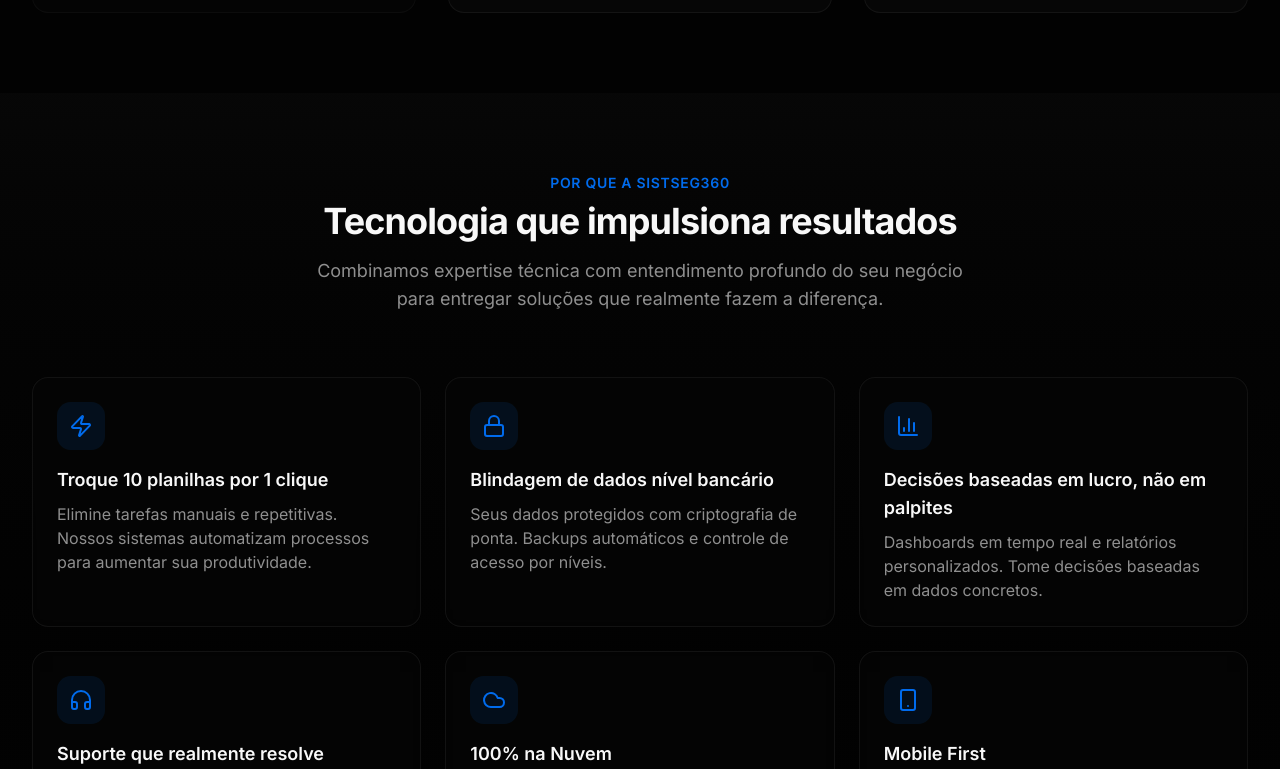
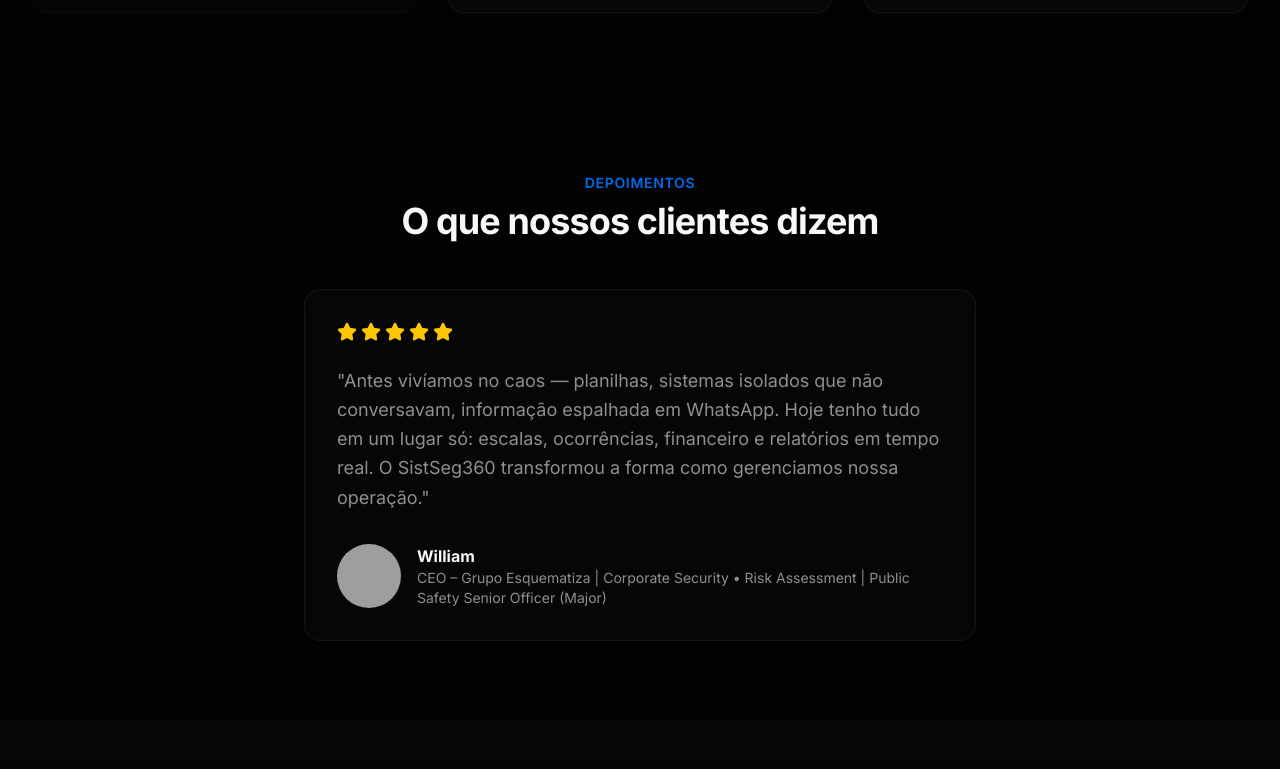
Before and after one commit to iapn-app/sistseg360-site, a Next.js app: page / in a window 1280 px wide. Shown: the part 2591-3360 px from the top of the page. Built offline with nearby package versions, Linux system fonts and the light colour scheme; grey boxes are pictures that could not be loaded.

Commit message:
feat: add testimonials section between solutions and benefits
Co-Authored-By: Claude Sonnet 4.6 <noreply@anthropic.com>

```diff
--- a/app/page.tsx
+++ b/app/page.tsx
@@ -3,6 +3,7 @@ import { Hero } from "@/components/hero"
 import { Solutions } from "@/components/solutions"
 import { Benefits } from "@/components/benefits"
 import { Pricing } from "@/components/pricing"
+import { Testimonials } from "@/components/testimonials"
 import { Contact } from "@/components/contact"
 import { Footer } from "@/components/footer"
 export default function Home() {
@@ -12,6 +13,7 @@ export default function Home() {
       <main>
         <Hero />
         <Solutions />
+        <Testimonials />
         <Benefits />
         <Pricing />
         <Contact />
--- /dev/null
+++ b/components/testimonials.tsx
@@ -0,0 +1,64 @@
+import { Star } from "lucide-react"
+
+const testimonials = [
+  {
+    photo: "https://hdeuxkoofkdawswvqxny.supabase.co/storage/v1/object/public/assets/William.png",
+    text: "Antes vivíamos no caos — planilhas, sistemas isolados que não conversavam, informação espalhada em WhatsApp. Hoje tenho tudo em um lugar só: escalas, ocorrências, financeiro e relatórios em tempo real. O SistSeg360 transformou a forma como gerenciamos nossa operação.",
+    name: "William",
+    role: "CEO – Grupo Esquematiza | Corporate Security • Risk Assessment | Public Safety Senior Officer (Major)",
+    stars: 5,
+  },
+]
+
+export function Testimonials() {
+  return (
+    <section className="py-16 sm:py-20">
+      <div className="mx-auto max-w-7xl px-4 sm:px-6 lg:px-8">
+        {/* Header */}
+        <div className="mx-auto max-w-2xl text-center">
+          <p className="text-sm font-semibold uppercase tracking-wider text-primary">
+            Depoimentos
+          </p>
+          <h2 className="mt-2 text-balance text-3xl font-bold tracking-tight text-foreground sm:text-4xl">
+            O que nossos clientes dizem
+          </h2>
+        </div>
+
+        {/* Cards */}
+        <div className="mt-12 flex justify-center">
+          {testimonials.map((t, i) => (
+            <div
+              key={i}
+              className="relative max-w-2xl w-full rounded-2xl border border-border/50 bg-card p-8 shadow-sm"
+            >
+              {/* Stars */}
+              <div className="flex gap-1 mb-6">
+                {Array.from({ length: t.stars }).map((_, s) => (
+                  <Star key={s} className="h-5 w-5 fill-yellow-400 text-yellow-400" />
+                ))}
+              </div>
+
+              {/* Quote */}
+              <p className="text-muted-foreground text-lg leading-relaxed">
+                "{t.text}"
+              </p>
+
+              {/* Author */}
+              <div className="mt-8 flex items-center gap-4">
+                <img
+                  src={t.photo}
+                  alt={t.name}
+                  className="w-16 h-16 rounded-full object-cover flex-shrink-0"
+                />
+                <div>
+                  <p className="font-bold text-foreground">{t.name}</p>
+                  <p className="text-sm text-muted-foreground">{t.role}</p>
+                </div>
+              </div>
+            </div>
+          ))}
+        </div>
+      </div>
+    </section>
+  )
+}
```
